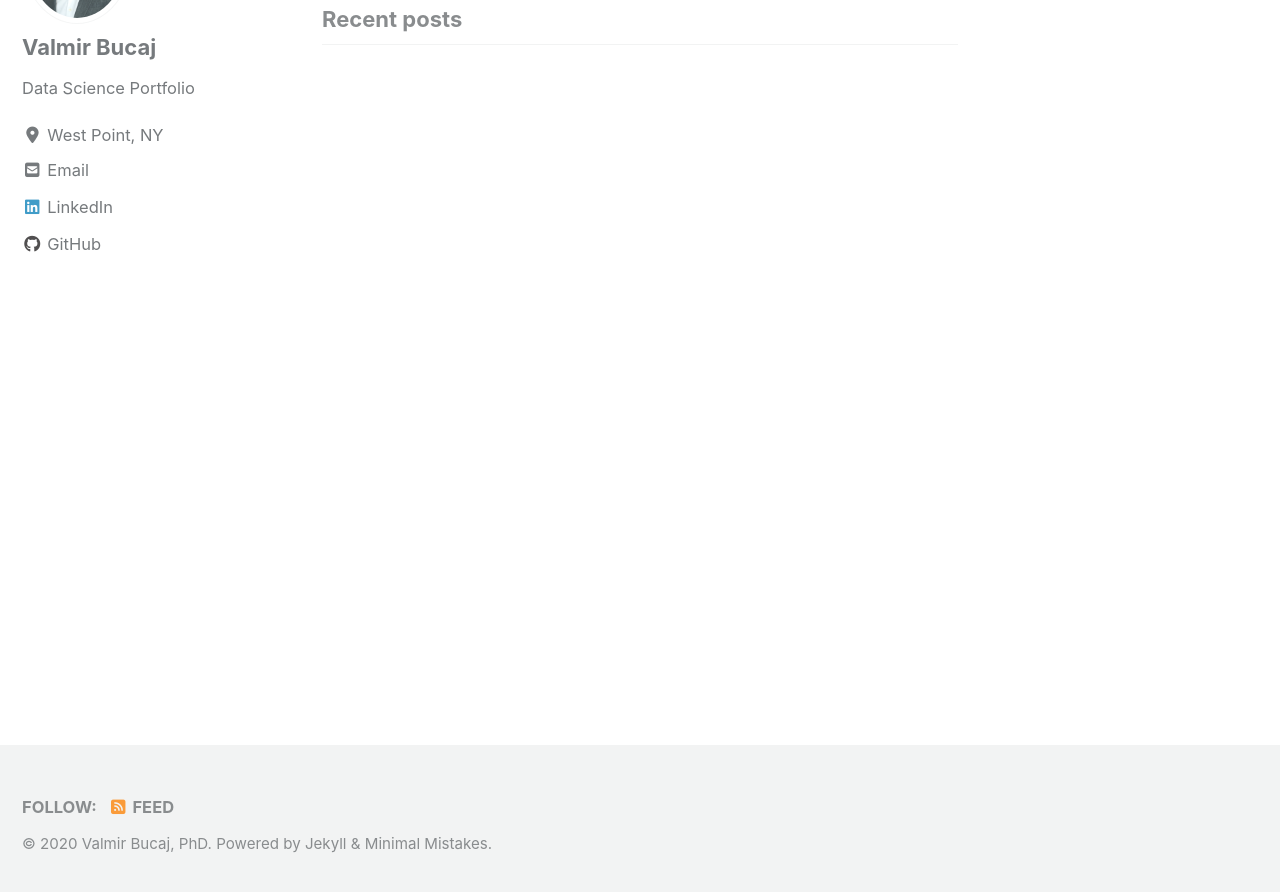
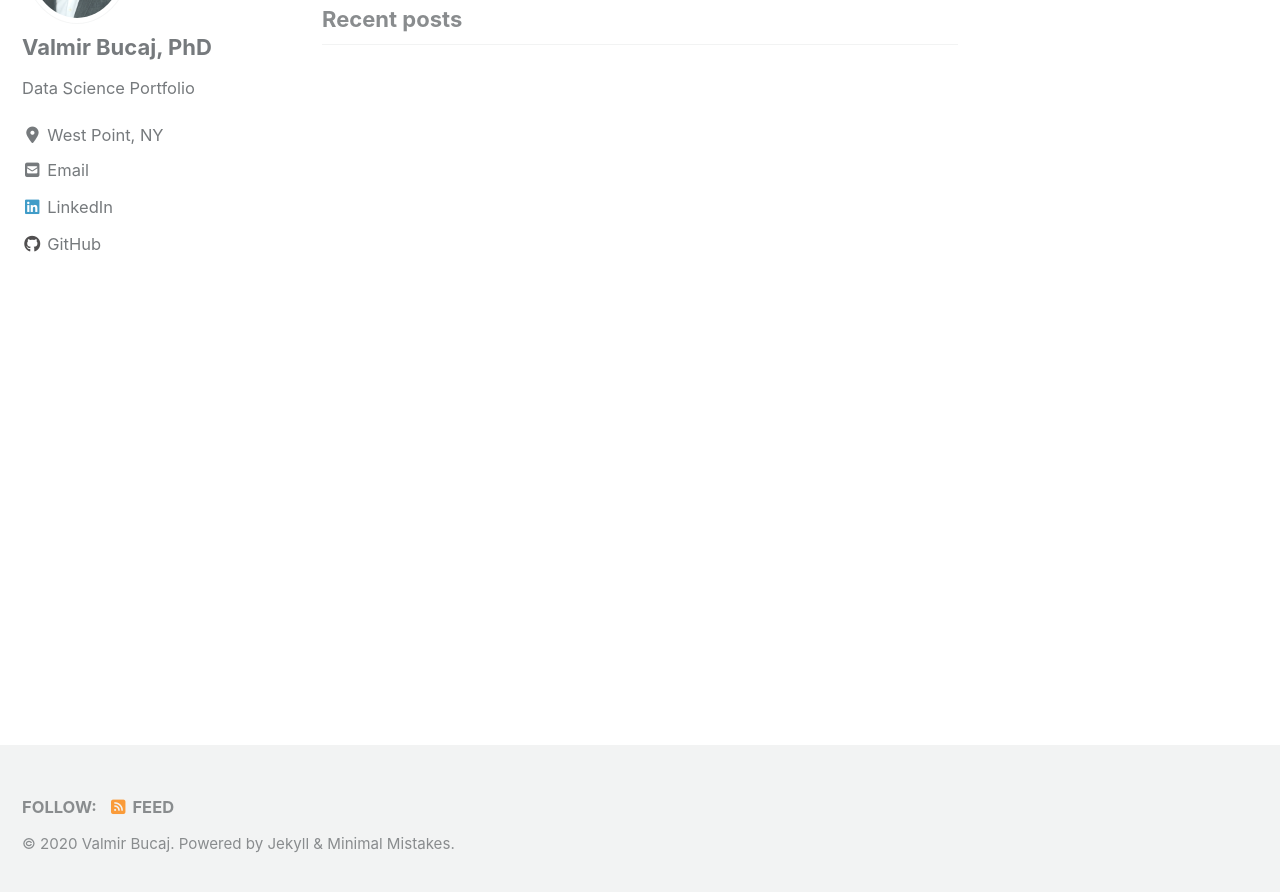
Before and after one commit to vbucaj/vbucaj.github.io, a Jekyll site: the page built from index.html, in a window 1280 px wide and 900 px high, scrolled down 222 px. Shown: the top 892 px of the window. Built offline with Jekyll 4.4.1, drawn with Linux system fonts in a browser that asks for light colours; cached includes are drawn as plain includes; nearby versions of some CDN libraries; the list of posts is cut into pages by our own code; some of the changed lines change nothing that is shown.

Commit message:
added phd

```diff
--- a/_config.yml
+++ b/_config.yml
@@ -19,7 +19,7 @@ locale                   : "en-US"
 title                    : "Valmir Bucaj"
 title_separator          : "-"
 subtitle                 : # site tagline that appears below site title in masthead
-name                     : "Valmir Bucaj, PhD"
+name                     : "Valmir Bucaj"
 description              : "Data Science Portfolio!"
 url                      : # the base hostname & protocol for your site e.g. "https://mmistakes.github.io"
 baseurl                  : # the subpath of your site, e.g. "/blog"
@@ -107,7 +107,7 @@ analytics:
 
 # Site Author
 author:
-  name             : "Valmir Bucaj"
+  name             : "Valmir Bucaj, PhD"
   avatar           : "/images/profile_pic.jpg" # path of avatar image, e.g. "/assets/images/bio-photo.jpg"
   bio              : "Data Science Portfolio"
   location         : "West Point, NY"
```
